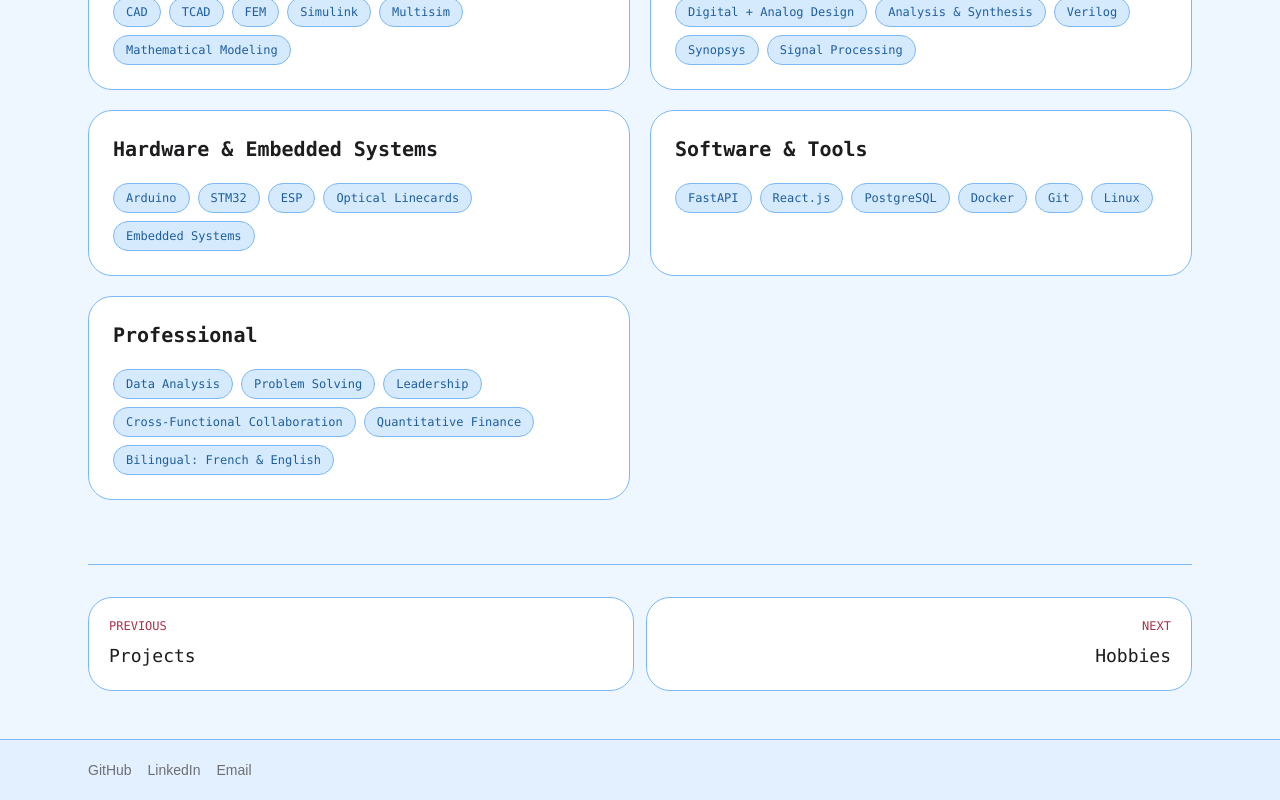
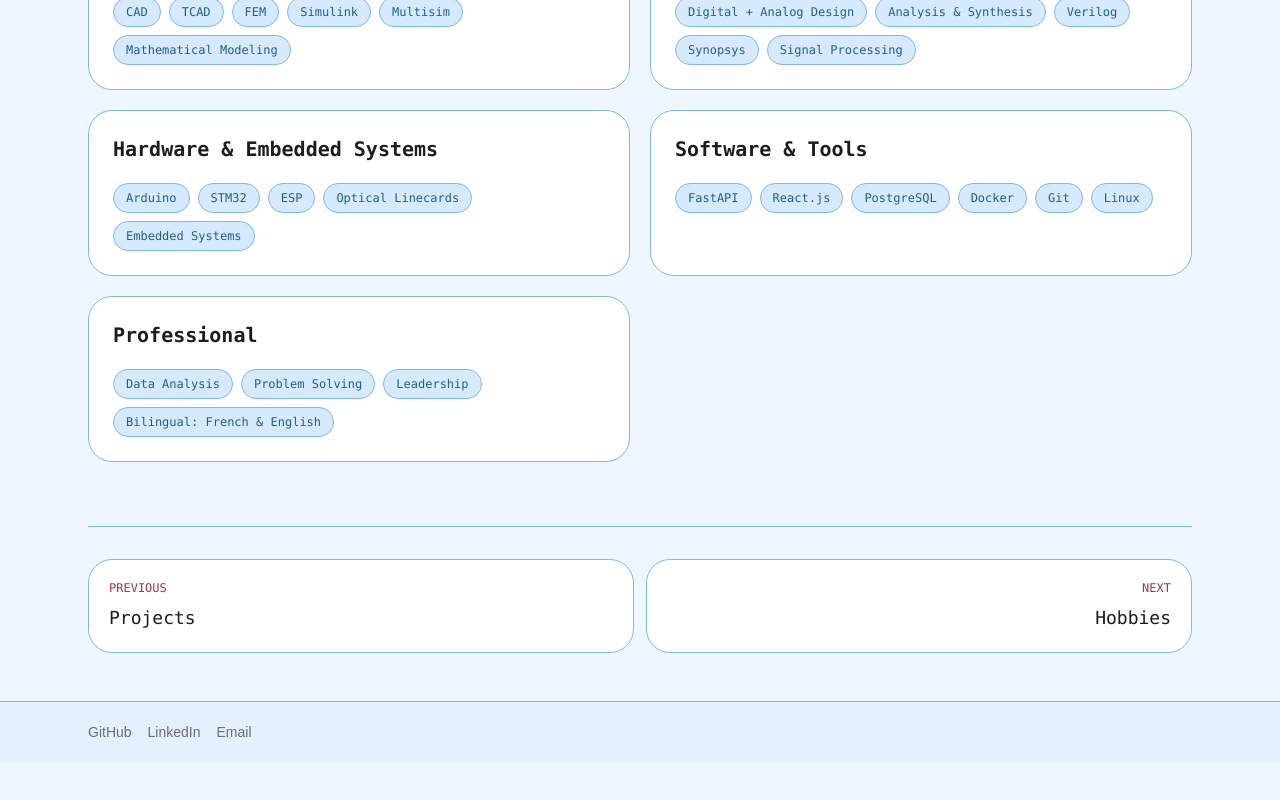
Before and after one commit to Zachary-Levesque/Portfolio, a Next.js app: page /skills in a window 1280 px wide. Shown: the part 527-1327 px from the top of the page. After the commit the page ends 1289 px from the top, so only its background shows below. Built offline with nearby package versions, Linux system fonts and the light colour scheme.

Commit message:
Update skills.ts

```diff
--- a/content/skills.ts
+++ b/content/skills.ts
@@ -73,8 +73,6 @@ export const skillGroups: SkillGroup[] = [
       "Data Analysis",
       "Problem Solving",
       "Leadership",
-      "Cross-Functional Collaboration",
-      "Quantitative Finance",
       "Bilingual: French & English"
     ]
   }
```
